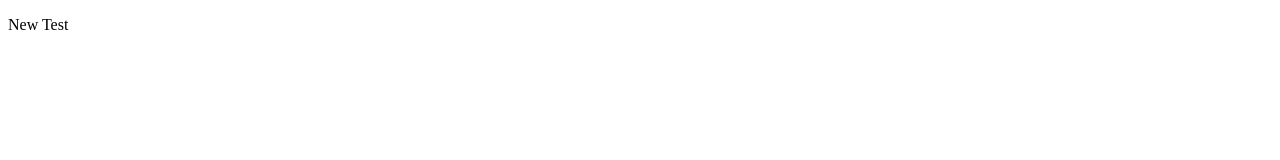
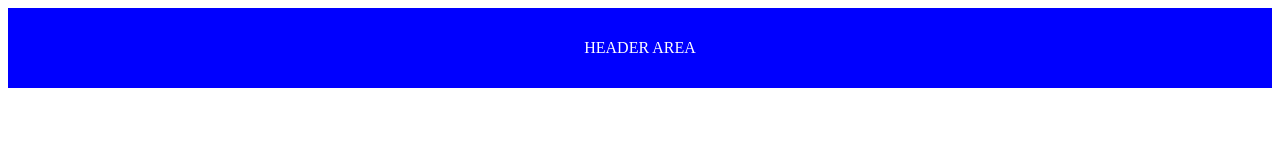
Before and after one commit to MatthewHettler/Portfolio-Template, a plain HTML site: page index.html in a window 1280 px wide. Drawn offline with Linux system fonts and the light colour scheme.

Commit message:
Added several html layout elements and added css.

```diff
--- a/index.html
+++ b/index.html
@@ -3,9 +3,22 @@
 <head>
     <meta charset="UTF-8">
     <meta name="viewport" content="width=device-width, initial-scale=1.0">
-    <title>Document</title>
+    <title>Portfolio Template</title>
+    <link rel="stylesheet" href="style.css">
 </head>
+
 <body>
-    <p>New Test</p>
+
+    <header>
+        <p class="header-text">HEADER AREA</p>
+    </header>
+
+    <nav></nav>
+
+    <main></main>
+
+    <footer></footer>
+
 </body>
+
 </html>
--- /dev/null
+++ b/style.css
@@ -0,0 +1,15 @@
+
+header{
+    width: 100%;
+    height: 5rem;
+    background-color: blue;
+    text-align: center;
+    display: flex;
+    flex-direction: row;
+    justify-content: center;
+    align-items: center;
+}
+
+.header-text{
+    color: white;
+}
```
